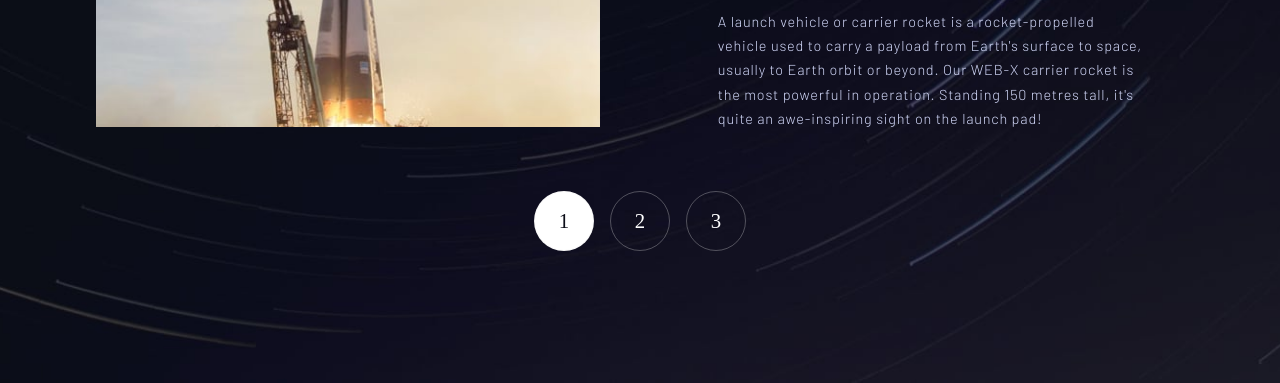
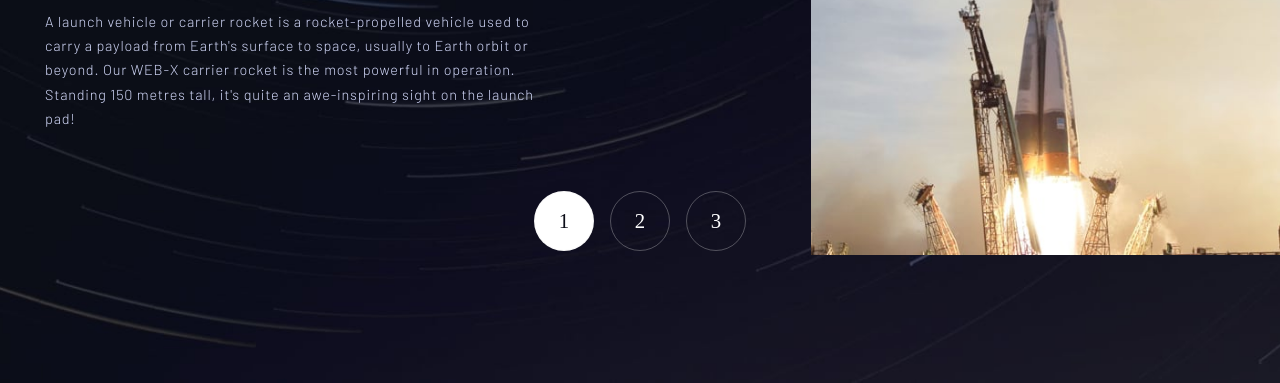
Before and after one commit to gabyplasencia/Space-Travel-Website, a plain HTML site: page html/transport.html in a window 1280 px wide. Shown: the part 481-864 px from the top of the page. Drawn offline with nearby package versions, Linux system fonts and the light colour scheme; a web font is replaced by a local one.

Commit message:
basic styles for the transport layout

```diff
--- a/html/transport.html
+++ b/html/transport.html
@@ -33,7 +33,7 @@
     </div>
   </header>
 
-  <main class="transport container--section">
+   <main class="transport">
     <h2 class="section-title"><span class="section-title--number">03</span>space launch 101</h2>
 <!-- change the utility class container for transport__container because I think this
   way is easier to make the img touch the edges of the screen -->
--- a/sass/components/_transport-img.scss
+++ b/sass/components/_transport-img.scss
@@ -30,4 +30,16 @@
     .transport__photo--landscape {
         display: none;
     }
+
+    .transport {
+
+        &__photo {
+           justify-self: end;
+
+            img {
+                height: 60vh;
+                object-fit: contain;
+           }
+        }
+    }
 }
--- a/sass/globals/layout/_transport.scss
+++ b/sass/globals/layout/_transport.scss
@@ -18,7 +18,7 @@
             }
 
             @include u.media (u.$desktop) {
-                padding-inline: 7.5%;
+                padding-inline: 7.5%; //!!!!!!!!!!!!!!
             }
         }
 
@@ -40,6 +40,17 @@
 }
 
 // **********
+// TRANSPORT MEDIA TABLET
+// **********
+
+@include u.media (u.$tablet) {
+
+    .transport {
+    margin-top: 2.5rem;
+    }
+}
+
+// **********
 // TRANSPORT MEDIA DESKTOP
 // **********
 
@@ -48,9 +59,18 @@
     .transport__grid {
         grid-template-columns: 1fr 1fr;
         gap: 10vh;
+        // margin-right: -50vw;
     }
 
     .transport {
         text-align: left;
+
+        &__photo {
+            grid-column: 2 / 3;
+        }
+
+        &__intro {
+            grid-row: 1 / 2;
+        }
     }
 }
--- a/sass/util/_layout.scss
+++ b/sass/util/_layout.scss
@@ -17,7 +17,6 @@
 }
 
 .transport__container {
-    max-width: 1200px;
 
     @include m.media (v.$tablet) {
         margin-top: 1rem;
```
Also changed, not shown: css/style.css, 1 other file.
